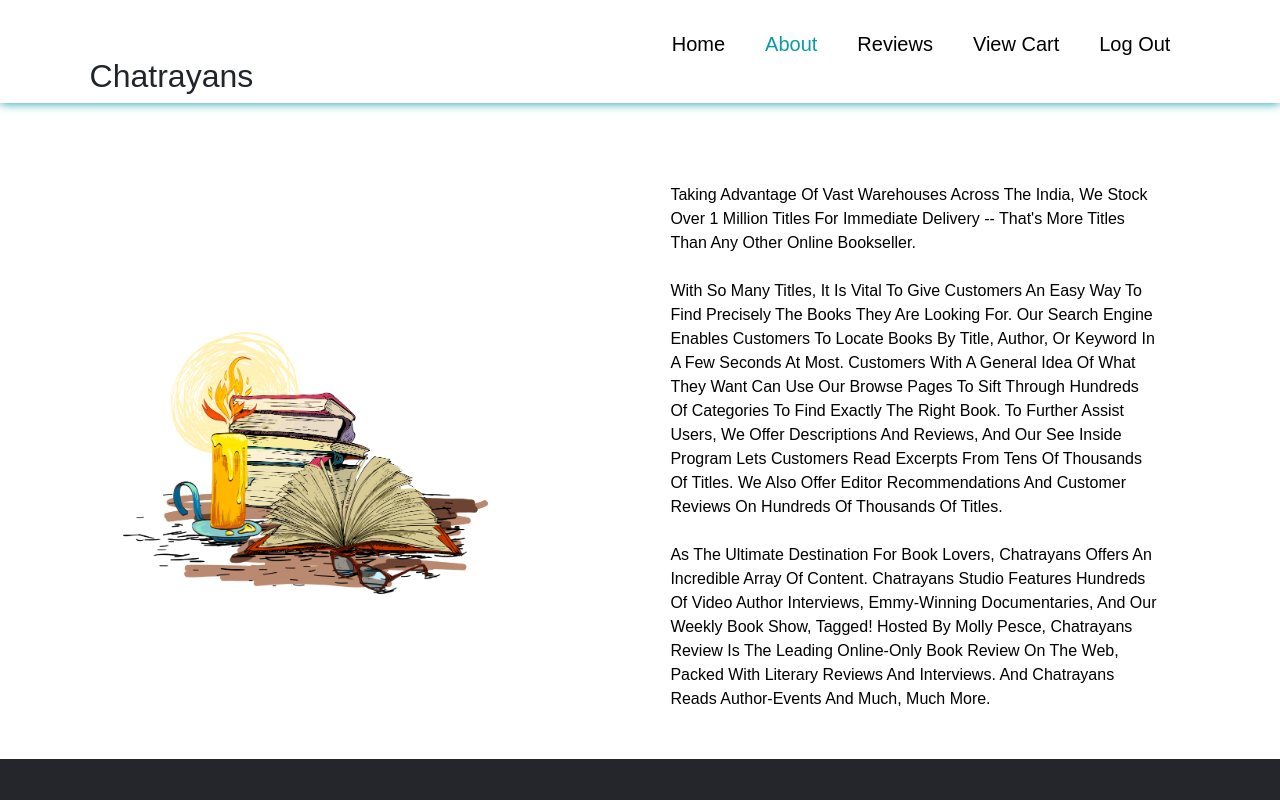
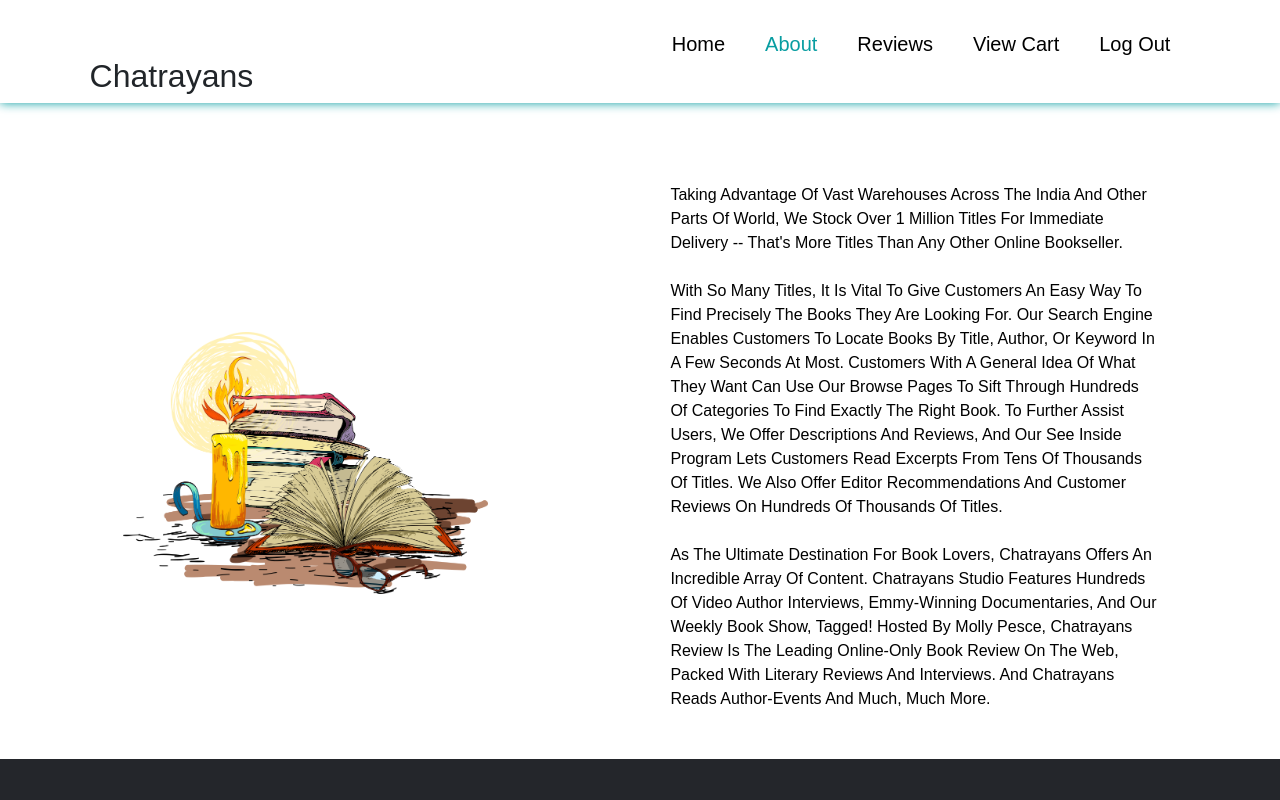
Before and after one commit to Sriram484/Chatrayans, a React (Create React App) app: page /about in a window 1280 px wide. Shown: the top 800 px of the page. Built offline with nearby package versions, Linux system fonts and the light colour scheme; no server answers; the database is empty; some icons are missing.

Commit message:
Update About.jsx
I changed About Page

```diff
--- a/src/Components/About.jsx
+++ b/src/Components/About.jsx
@@ -14,7 +14,7 @@ const About = () => {
             </div>
             <div className='abtcontainercontent'>
                 <p style={{color:'black'}}>
-                Taking advantage of vast warehouses across the India, we stock over 1 million titles for immediate delivery -- that's more titles than any other online bookseller.
+                Taking advantage of vast warehouses across the India and other parts of world, we stock over 1 million titles for immediate delivery -- that's more titles than any other online bookseller.
 <br></br>
 <br></br>
 With so many titles, it is vital to give customers an easy way to find precisely the books they are looking for. Our search engine enables customers to locate books by title, author, or keyword in a few seconds at most. Customers with a general idea of what they want can use our Browse pages to sift through hundreds of categories to find exactly the right book. To further assist users, we offer descriptions and reviews, and our See Inside program lets customers read excerpts from tens of thousands of titles. We also offer editor recommendations and customer reviews on hundreds of thousands of titles.
```
